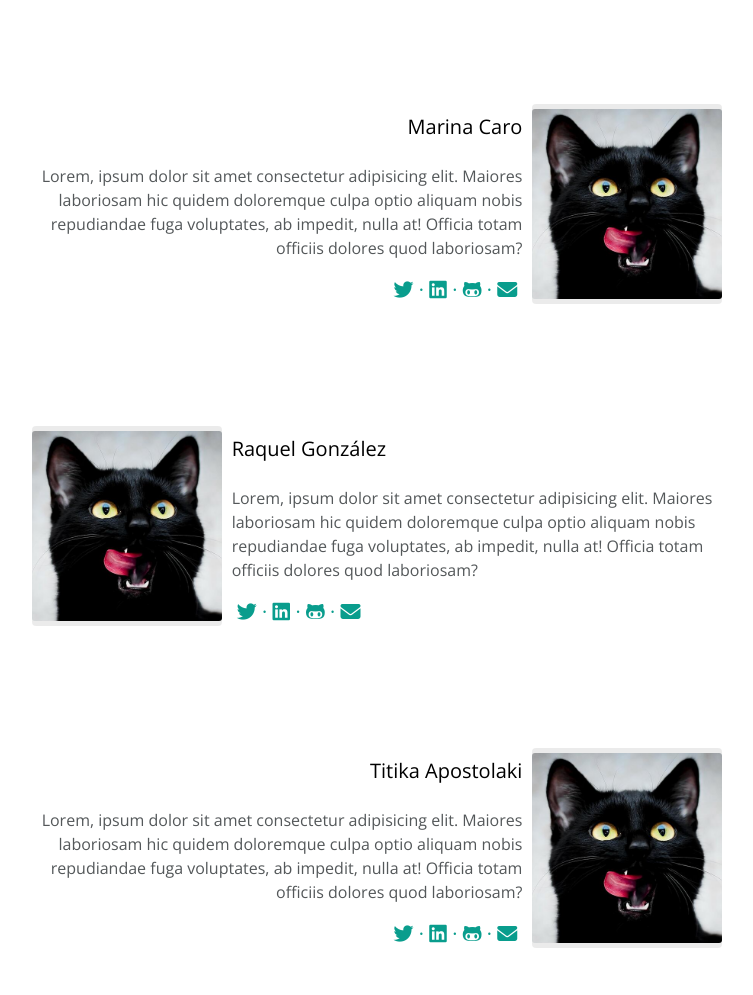
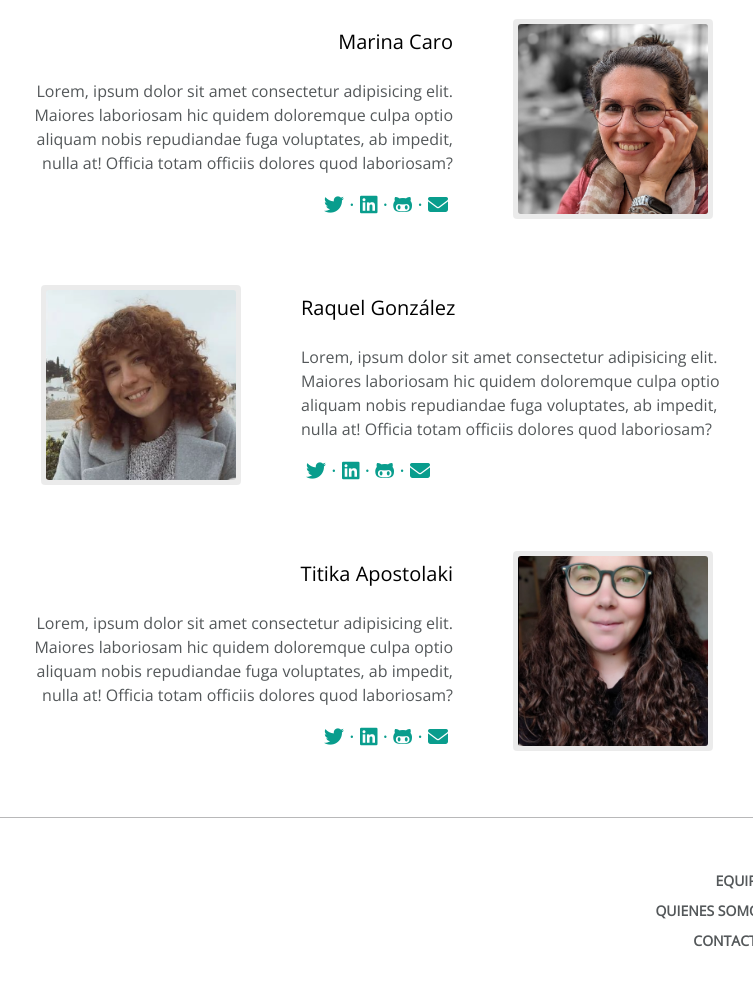
Before and after one commit to Adalab/project-promo-s-module-1-team-5, a website: page src/html/index.html in a window 1280 px wide. Shown: the part 1512-2507 px from the top of the page, without its empty margins (263-1016 px from the left). Drawn offline with nearby package versions, Linux system fonts and the light colour scheme; files that its build step writes are made by us from their sources; files whose address does not match are found by name.

Commit message:
Add Pictures section who

```diff
--- a/src/html/partials/who.html
+++ b/src/html/partials/who.html
@@ -2,7 +2,7 @@
   <h2 class="who"> QUIÉNES SOMOS</h2>
   <article class="presentation">
     <div class="border"><img class="profile-picture" src="./assets/images/cat.jpg"
-        alt="Foto de la programadora Laura Moreno"></div>
+        alt="Foto de la programadora Laura Moreno" title="Laura Moreno"></div>
     <div class="info-programmers">
       <h3 class="name">Laura Moreno</h3>
       <p class="p">Lorem, ipsum dolor sit amet consectetur adipisicing elit. Maiores laboriosam hic quidem
@@ -26,8 +26,8 @@
   </article>
   <article class="presentation">
     <div class="right">
-      <div class="border"><img class="profile-picture" src="./assets/images/cat.jpg"
-          alt="Foto de la programadora Marina Caro"></div>
+      <div class="border"><img class="profile-picture" src="./assets/images/Marina.jpg"
+          alt="Foto de la programadora Marina Caro" title="Marina_Caro"></div>
       <div class="info-programmers" id="info-marina">
         <h3 class="name" id="marina"> Marina Caro </h3>
         <p class="p" id="p-marina">Lorem, ipsum dolor sit amet consectetur adipisicing elit. Maiores laboriosam
@@ -51,8 +51,8 @@
     </div>
   </article>
   <article class="presentation">
-    <div class="border"><img class="profile-picture" src="./assets/images/cat.jpg"
-        alt="Foto de la programadora Raquel González"></div>
+    <div class="border"><img class="profile-picture" src="./assets/images/Raquel.png"
+        alt="Foto de la programadora Raquel González" title="Raquel_González"></div>
     <div class="info-programmers">
       <h3 class="name">Raquel González</h3>
       <p class="p">Lorem, ipsum dolor sit amet consectetur adipisicing elit. Maiores laboriosam hic quidem
@@ -74,8 +74,8 @@
   </article>
   <article class="presentation">
     <div class="right">
-      <div class="border"><img class="profile-picture" src="./assets/images/cat.jpg"
-          alt="Foto de la programadora Titika Apostolaki"></div>
+      <div class="border"><img class="profile-picture" src="./assets/images/titika2.jpg"
+          alt="Foto de la programadora Titika Apostolaki" title="Titika_Apostolaki"></div>
       <div class="info-programmers" id="info-titika">
         <h3 class="name" id="titika"> Titika Apostolaki</h3>
         <p class="p" id="p-Titika">Lorem, ipsum dolor sit amet consectetur adipisicing elit. Maiores laboriosam
--- a/src/scss/layout/_who.scss
+++ b/src/scss/layout/_who.scss
@@ -74,7 +74,7 @@
     color: #099D8D
 }
 
-@media screen and (min-width: 76rem) {
+@media screen and (min-width: 768px) {
     /*.body {
         margin: 0 auto;
     }*/
@@ -82,8 +82,9 @@
     .presentation {
         flex-direction: row;
         align-content: flex-start;
-        padding: 2.813rem;
-        max-width: 76.7rem;
+        justify-content: center;
+        max-width: 768px;
+        gap: 30px;
     }
 
     .border {
@@ -95,6 +96,10 @@
         text-align: left;
     }
 
+    .presentation .p {
+        max-width: 442px;
+    }
+
     .menu-socials {
         margin: 1.5rem 0.5rem;
     }
@@ -102,6 +107,7 @@
     div.right {
         display: flex;
         flex-direction: row-reverse;
+        gap: 30px;
     }
 
     #info-marina,
@@ -127,14 +133,14 @@
     }
 }
 
-@media screen and (min-width: 120rem) {
+@media screen and (min-width: 1200px) {
 
     .presentation {
-        max-width: 100rem;
-        margin: 0 auto;
+        max-width: 1400px;
         flex-direction: row;
         align-content: flex-start;
-        padding: 0 rem 8.625rem;
+        justify-content: center;
+
     }
 
     .border {
```
Also changed, not shown: src/images/Marina.jpg (added), src/images/Raquel.png (added), src/images/titika2.jpg (added).
